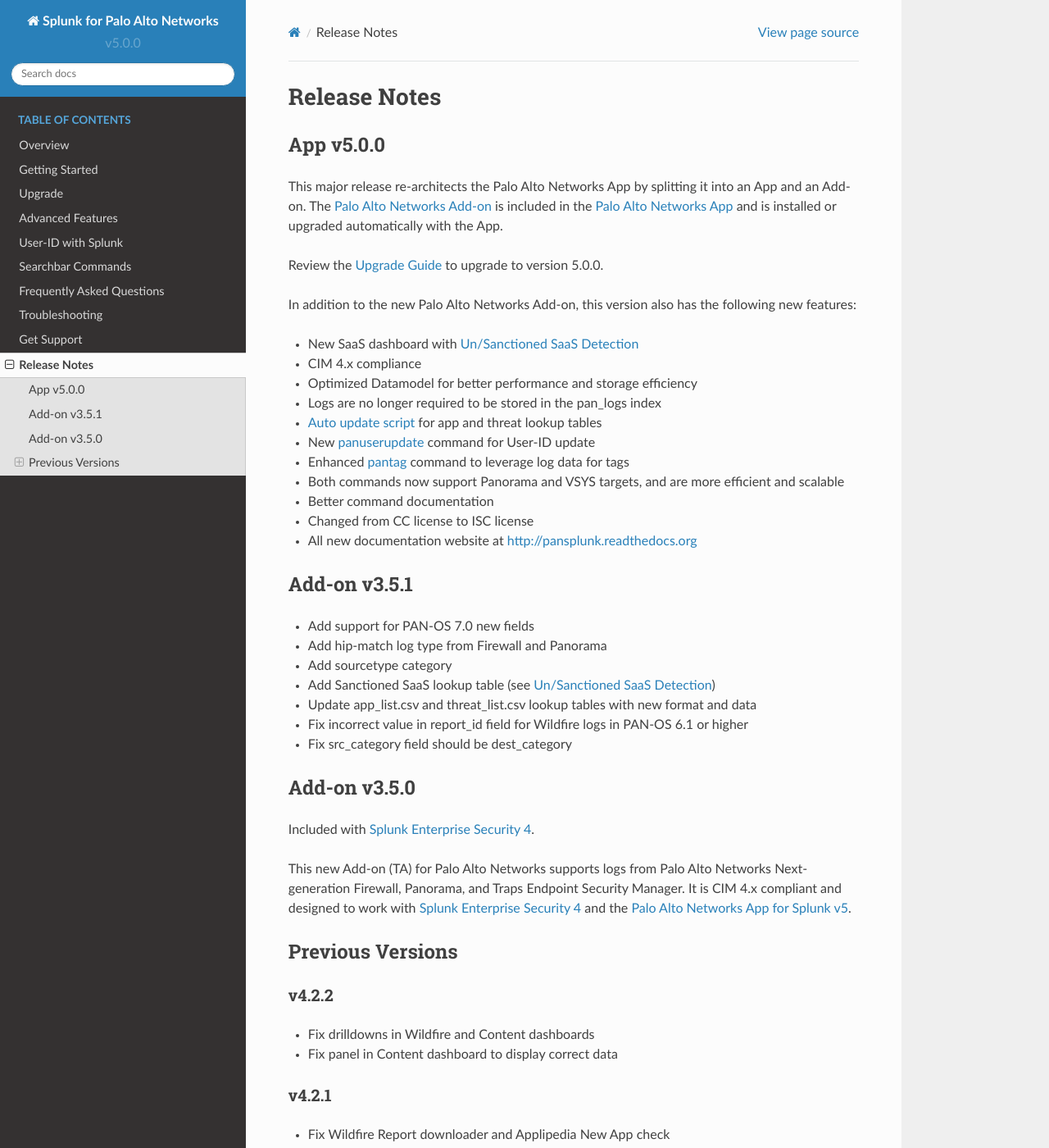
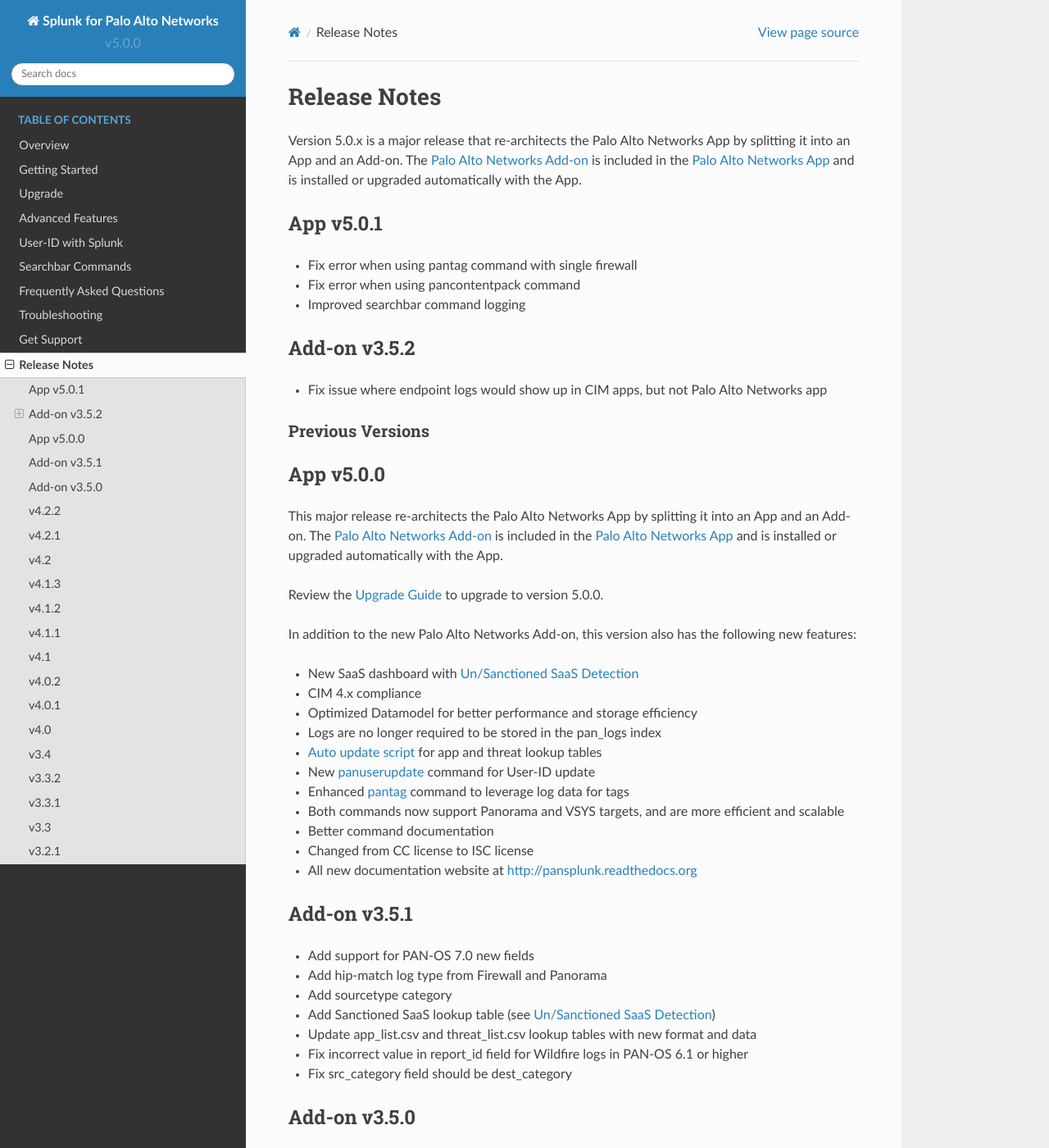
Before and after one commit to PaloAltoNetworks/pan-os-python, a Sphinx documentation site: the page built from docs/release_notes.rst, in a window 1280 px wide and 1400 px high. Shown: the whole window at 82% size. Built offline with Sphinx 7.4.7 and the Read the Docs theme 2.0.0, drawn with Linux system fonts in a browser that asks for light colours.

Commit message:
Update release notes

```diff
--- a/docs/release_notes.rst
+++ b/docs/release_notes.rst
@@ -4,8 +4,27 @@
 Release Notes
 =============
 
+Version 5.0.x is a major release that re-architects the Palo Alto Networks App by splitting it
+into an App and an Add-on. The `Palo Alto Networks Add-on`_ is included in the
+`Palo Alto Networks App`_ and is installed or upgraded automatically with the App.
+
+App v5.0.1
+----------
+
+* Fix error when using pantag command with single firewall
+* Fix error when using pancontentpack command
+* Improved searchbar command logging
+
+Add-on v3.5.2
+-------------
+
+* Fix issue where endpoint logs would show up in CIM apps, but not Palo Alto Networks app
+
+Previous Versions
+=================
+
 App v5.0.0
-==========
+----------
 
 This major release re-architects the Palo Alto Networks App by splitting it
 into an App and an Add-on. The `Palo Alto Networks Add-on`_ is included in the
@@ -31,8 +50,9 @@
 .. _Palo Alto Networks Add-on: https://splunkbase.splunk.com/app/2757
 .. _Palo Alto Networks App: https://splunkbase.splunk.com/app/491
 
+
 Add-on v3.5.1
-=============
+-------------
 
 * Add support for PAN-OS 7.0 new fields
 * Add hip-match log type from Firewall and Panorama
@@ -42,8 +62,9 @@
 * Fix incorrect value in report_id field for Wildfire logs in PAN-OS 6.1 or higher
 * Fix src_category field should be dest_category
 
+
 Add-on v3.5.0
-=============
+-------------
 
 Included with `Splunk Enterprise Security 4`_.
 
@@ -57,9 +78,6 @@
 .. _Palo Alto Networks App for Splunk v5:
    https://splunkbase.splunk.com/app/491/
 
-
-Previous Versions
-=================
 
 v4.2.2
 ------
```
